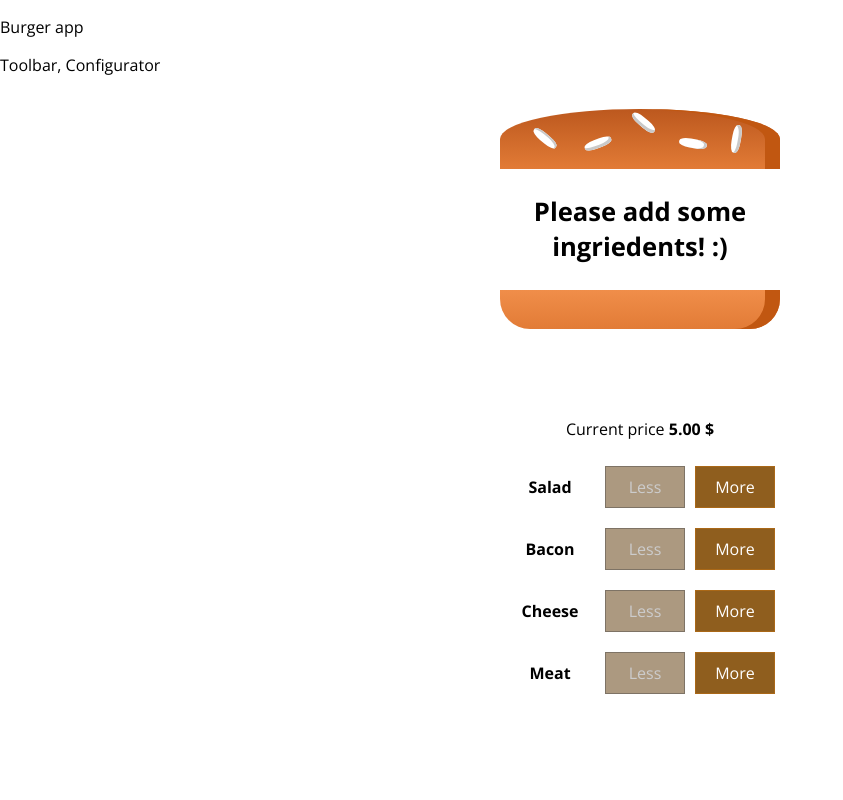
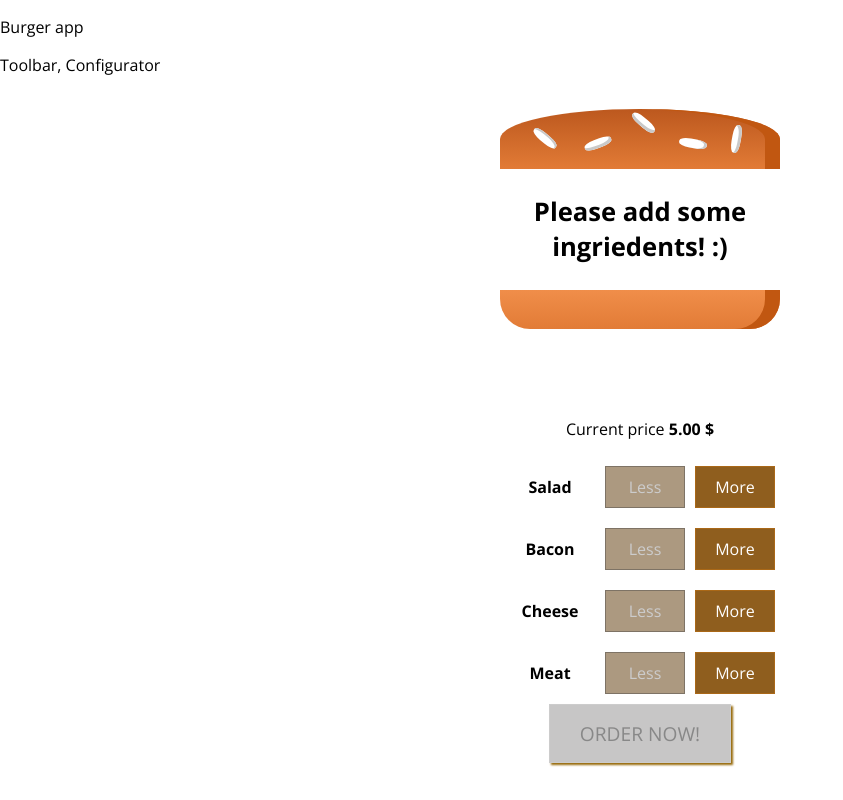
Before and after one commit to BartlomiejKar/burger-app-react, a React (Create React App) app: page / in a window 1280 px wide. Shown: the whole page, without its empty margins (0-843 px from the left). Built offline with nearby package versions, Linux system fonts and the light colour scheme.

Commit message:
added button order now with function which check purchase state

```diff
--- /dev/null
+++ b/src/container/burgerBuilder/BurgerControls/BurgerButtons/buttonOrderNow.css
@@ -0,0 +1,41 @@
+
+.OrderButton {
+    background-color: #DAD735;
+    outline: none;
+    cursor: pointer;
+    border: 1px solid #966909;
+    color: #966909;
+    font-family: inherit;
+    font-size: 1.2em;
+    padding: 15px 30px;
+    box-shadow: 2px 2px 2px #966909;
+}
+
+.OrderButton:hover, .OrderButton:active {
+    background-color: #A0DB41;
+    border: 1px solid #966909;
+    color: #966909;
+}
+
+.OrderButton:disabled {
+    background-color: #C7C6C6;
+    cursor: not-allowed;
+    border: 1px solid #ccc;
+    color: #888888;
+}
+
+.OrderButton:not(:disabled) {
+    animation: enable 0.3s linear;
+}
+
+@keyframes enable {
+    0% {
+        transform: scale(1);
+    }
+    60% {
+        transform: scale(1.1);
+    }
+    100% {
+        transform: scale(1);
+    }
+}
--- a/src/container/burgerBuilder/BurgerControls/BurgerControls.js
+++ b/src/container/burgerBuilder/BurgerControls/BurgerControls.js
@@ -1,5 +1,6 @@
 import React from "react";
 import "./BurgerButtons/BurgerButtons.css";
+import "./BurgerButtons/buttonOrderNow.css";
 import BurgerButtons from "./BurgerButtons/BurgerButtons";
 
 const controls = [
@@ -26,6 +27,9 @@
           />
         );
       })}
+      <button disabled={!props.purchase} className="OrderButton">
+        ORDER NOW!
+      </button>
     </div>
   );
 };
--- a/src/container/burgerBuilder/burgerBuilder.js
+++ b/src/container/burgerBuilder/burgerBuilder.js
@@ -18,6 +18,20 @@
       cheese: 0,
     },
     totalPrice: 5,
+    purchaseState: false,
+  };
+
+  updatePurchaseState = (updatedIngriedents) => {
+    const sum = Object.keys(updatedIngriedents)
+      .map((el) => {
+        return updatedIngriedents[el];
+      })
+      .reduce((sum, el) => {
+        return sum + el;
+      }, 0);
+    this.setState({
+      purchaseState: sum > 0,
+    });
   };
 
   addIngriedents = (type) => {
@@ -34,6 +48,7 @@
       totalPrice: newPrice,
       ingriedents: updatedIngriedents,
     });
+    this.updatePurchaseState(updatedIngriedents);
   };
 
   removeIngriedents = (type) => {
@@ -53,6 +68,7 @@
       ingriedents: updatedIngriedents,
       totalPrice: newPrice,
     });
+    this.updatePurchaseState(updatedIngriedents);
   };
 
   render() {
@@ -63,6 +79,7 @@
     for (let key in disabledButton) {
       disabledButton[key] = disabledButton[key] <= 0;
     }
+
     return (
       <div>
         <Burger ingriedents={this.state.ingriedents} />
@@ -71,6 +88,7 @@
           removeIngriedents={this.removeIngriedents}
           disabledButton={disabledButton}
           price={this.state.totalPrice}
+          purchase={this.state.purchaseState}
         />
       </div>
     );
```
